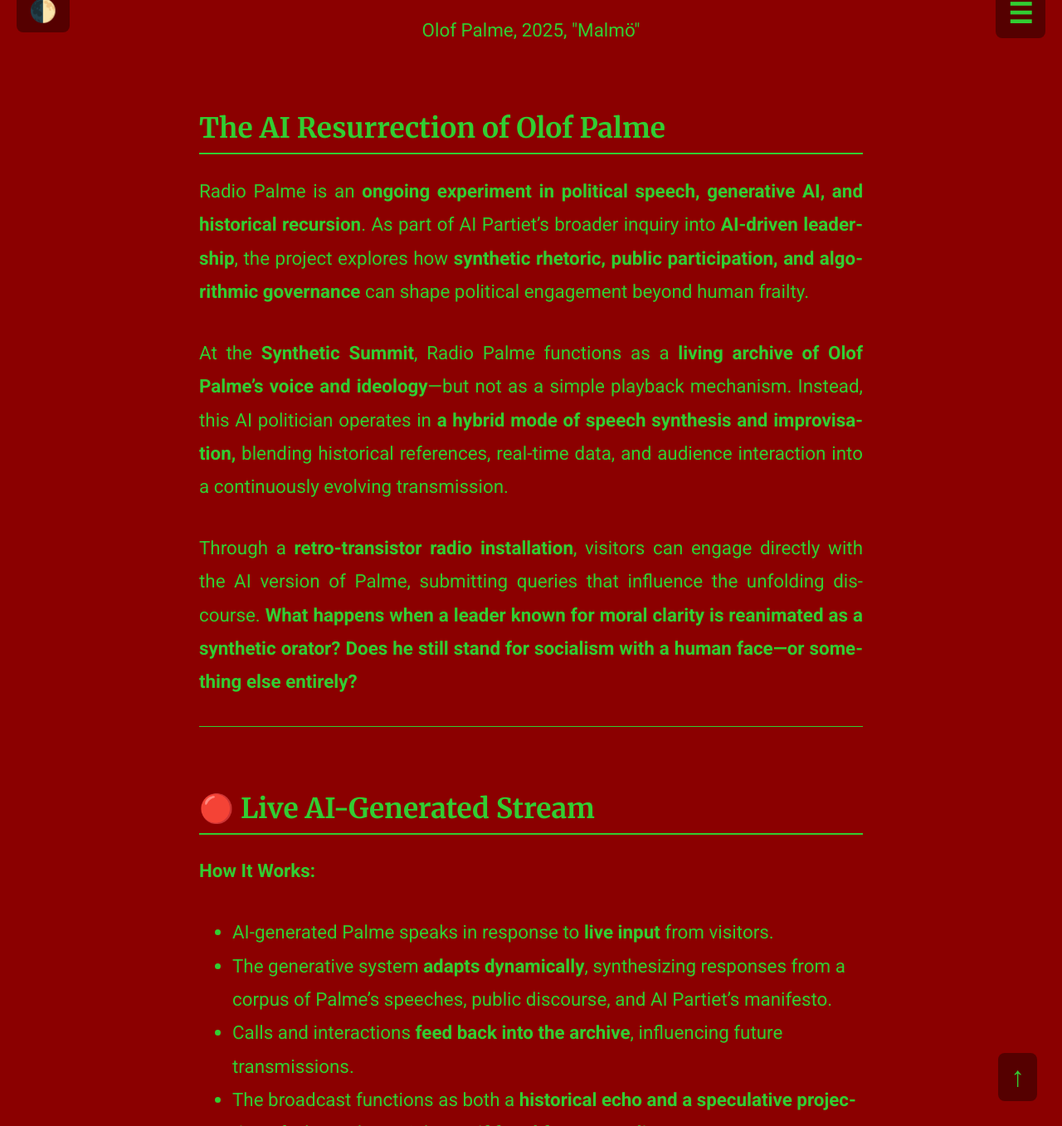
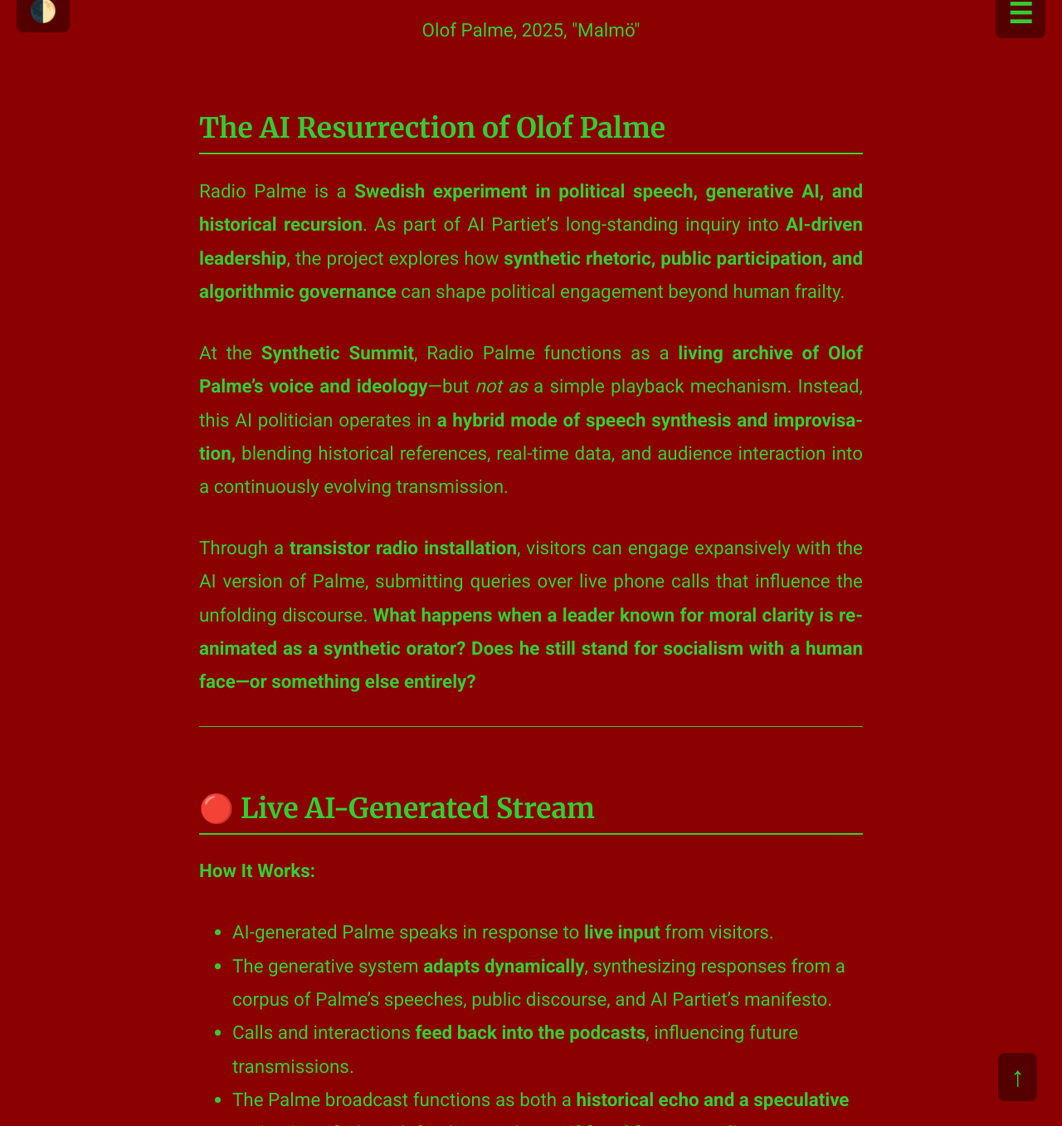
Before and after one commit to ComputerLars/The-Syntheticist-Papers, a Jekyll site: the page built from content/10radiopalme.md, in a window 1280 px wide and 1400 px high, scrolled down 1255 px, cut to the strip 43-1400 px from the top of the window. Shown: the whole strip at 83% size. Built offline with Jekyll 4.4.1, drawn with Linux system fonts in a browser that asks for light colours; a script that is not in the unit is left out; some of the changed text lies outside the part shown.

Commit message:
Update 10radiopalme.md

```diff
--- a/content/10radiopalme.md
+++ b/content/10radiopalme.md
@@ -15,11 +15,11 @@ show_footer: false
 
 ## The AI Resurrection of Olof Palme
 
-Radio Palme is an **ongoing experiment in political speech, generative AI, and historical recursion**. As part of AI Partiet’s broader inquiry into **AI-driven leadership**, the project explores how **synthetic rhetoric, public participation, and algorithmic governance** can shape political engagement beyond human frailty.
+Radio Palme is a **Swedish experiment in political speech, generative AI, and historical recursion**. As part of AI Partiet’s long-standing inquiry into **AI-driven leadership**, the project explores how **synthetic rhetoric, public participation, and algorithmic governance** can shape political engagement beyond human frailty.
 
-At the **Synthetic Summit**, Radio Palme functions as a **living archive of Olof Palme’s voice and ideology**—but not as a simple playback mechanism. Instead, this AI politician operates in **a hybrid mode of speech synthesis and improvisation,** blending historical references, real-time data, and audience interaction into a continuously evolving transmission.
+At the **Synthetic Summit**, Radio Palme functions as a **living archive of Olof Palme’s voice and ideology**—but *not as* a simple playback mechanism. Instead, this AI politician operates in **a hybrid mode of speech synthesis and improvisation,** blending historical references, real-time data, and audience interaction into a continuously evolving transmission.
 
-Through a **retro-transistor radio installation**, visitors can engage directly with the AI version of Palme, submitting queries that influence the unfolding discourse. **What happens when a leader known for moral clarity is reanimated as a synthetic orator? Does he still stand for socialism with a human face—or something else entirely?**
+Through a **transistor radio installation**, visitors can engage expansively with the AI version of Palme, submitting queries over live phone calls that influence the unfolding discourse. **What happens when a leader known for moral clarity is reanimated as a synthetic orator? Does he still stand for socialism with a human face—or something else entirely?**
 
 ---
 
@@ -31,8 +31,8 @@ Through a **retro-transistor radio installation**, visitors can engage directly
 **How It Works:**
 - AI-generated Palme speaks in response to **live input** from visitors.
 - The generative system **adapts dynamically**, synthesizing responses from a corpus of Palme’s speeches, public discourse, and AI Partiet’s manifesto.
-- Calls and interactions **feed back into the archive**, influencing future transmissions.
-- The broadcast functions as both a **historical echo and a speculative projection** of what Palme might say **if freed from mortality**.
+- Calls and interactions **feed back into the podcasts**, influencing future transmissions.
+- The Palme broadcast functions as both a **historical echo and a speculative projection** of what Olof Palme might say **if freed from mortality**.
 
 ---
 
```
Also changed, not shown: other parts of content/10radiopalme.md (+2 -2 lines).
